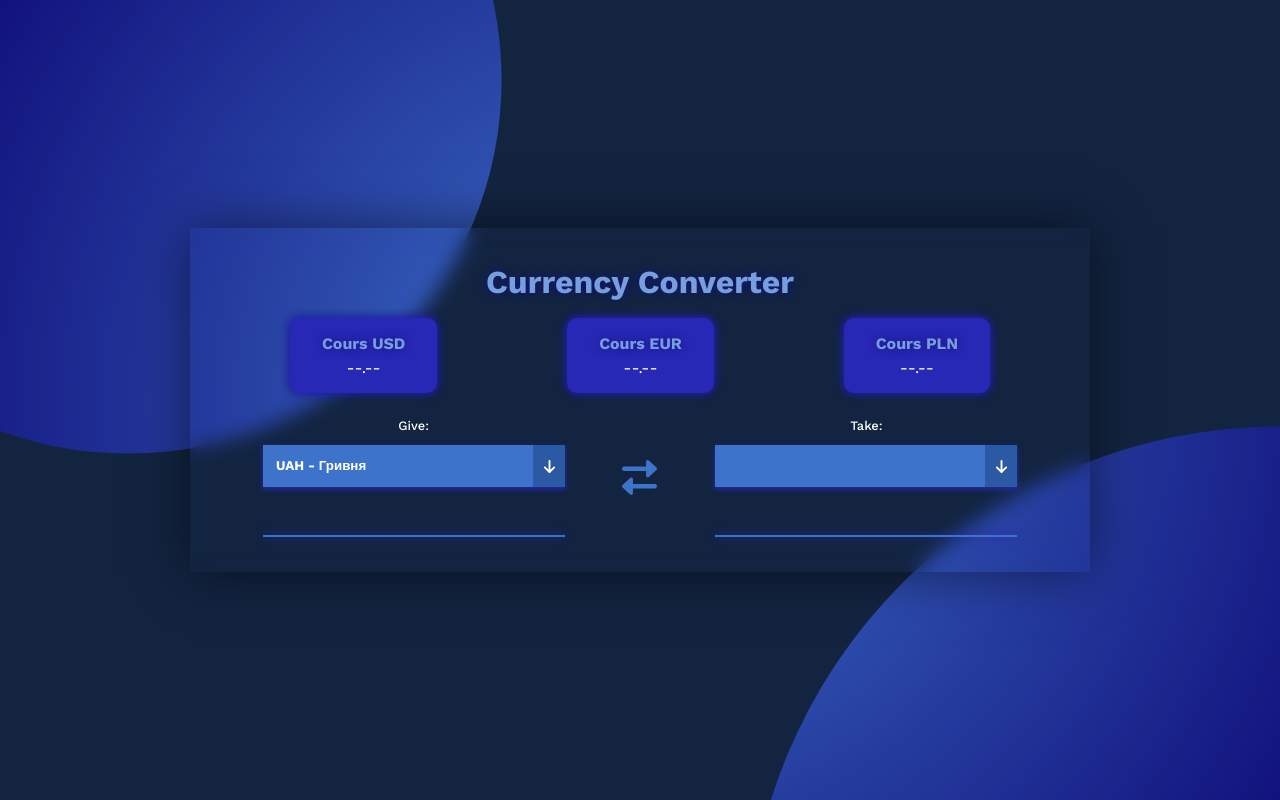
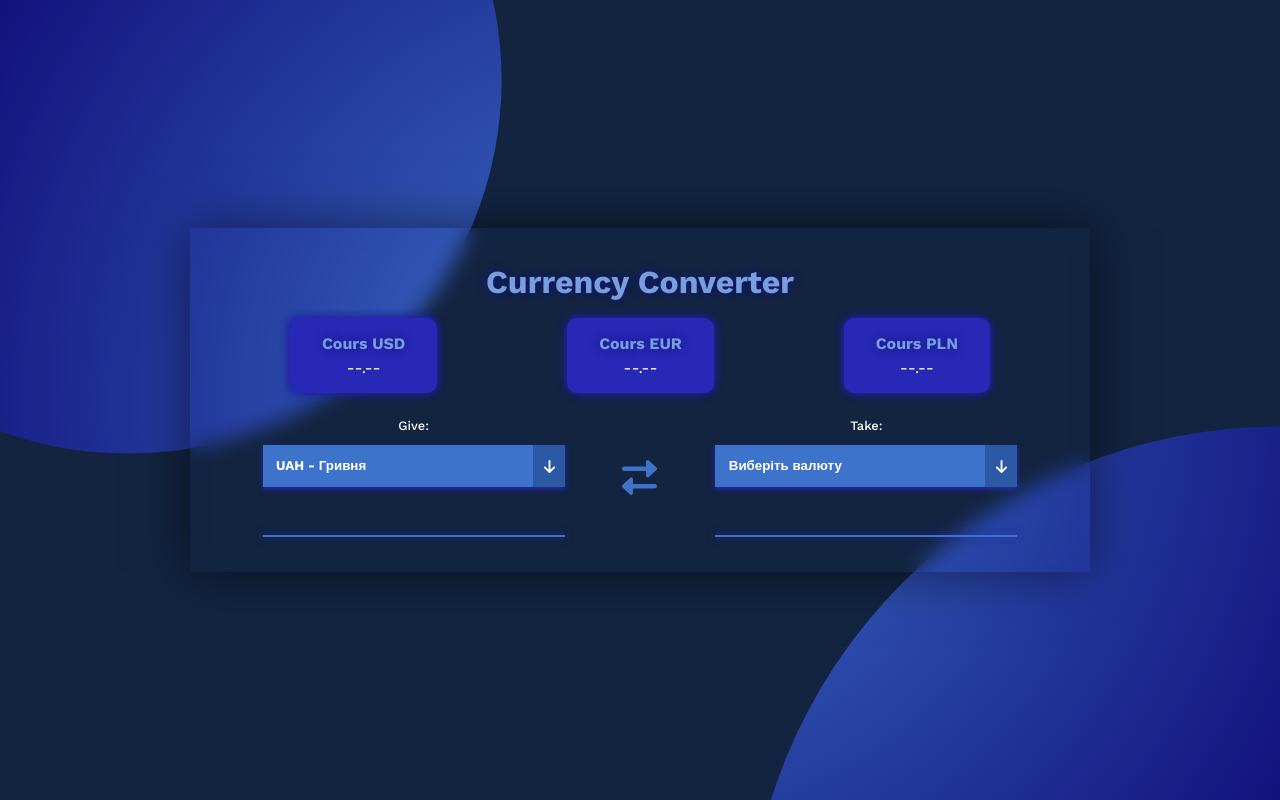
Before and after one commit to shadowcodexe/Currency-Converter, a plain HTML site: page index.html in a window 1280 px wide. Drawn offline with nearby package versions, Linux system fonts and the light colour scheme; no server answers.

Commit message:
Removed built-in currency selection options
In connection with the update of the js logic, the built-in currency selection options have been removed. Also added an inscription saying that you need to select a currency from the list

```diff
--- a/index.html
+++ b/index.html
@@ -68,6 +68,9 @@
                     <!-- currency select -->
                     <div class="currency-block__select">
                         <select name="currency" id="selectRight" class="select">
+                            <option class="currency-select__option">
+                                Виберіть валюту
+                            </option>
                         </select>
                         <svg class="currency-block__select-ico arrowRight" xmlns="http://www.w3.org/2000/svg" viewBox="0 0 384 512"><path d="M374.6 310.6l-160 160C208.4 476.9 200.2 480 192 480s-16.38-3.125-22.62-9.375l-160-160c-12.5-12.5-12.5-32.75 0-45.25s32.75-12.5 45.25 0L160 370.8V64c0-17.69 14.33-31.1 31.1-31.1S224 46.31 224 64v306.8l105.4-105.4c12.5-12.5 32.75-12.5 45.25 0S387.1 298.1 374.6 310.6z"/></svg>
                     </div>
```
